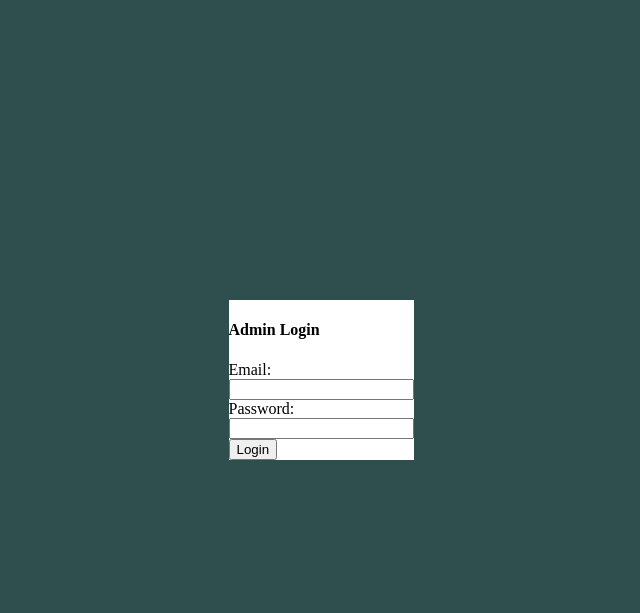
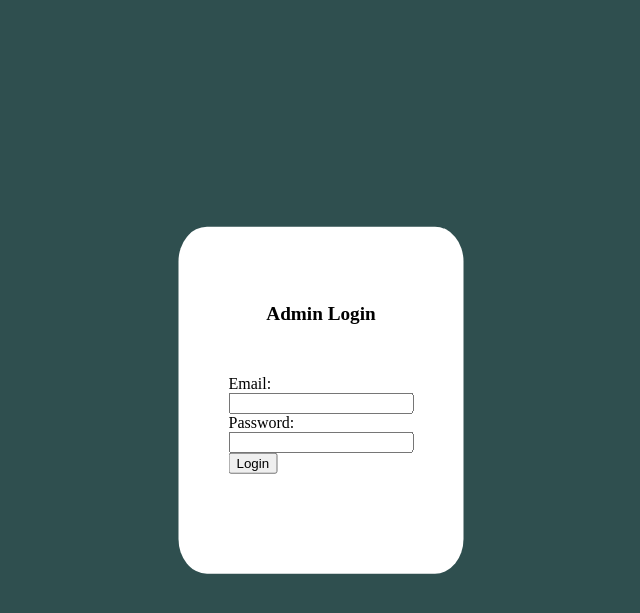
Before and after one commit to Chrisprod06/GymWebEngineering, a PHP site: page /adminModule/loginAdmin.html in a window 1280 px wide. Shown: the top 613 px of the page, without its empty margins (319-959 px from the left). Run offline with PHP 8.4, Linux system fonts and the light colour scheme.

Commit message:
added some more shit

```diff
--- a/adminModule/loginAdmin.html
+++ b/adminModule/loginAdmin.html
@@ -10,9 +10,8 @@
     <body>
 
         <!--Login Form-->
-       <div class="login-parentContainer">
-           <div class="login-childContainer">
-            <h4>Admin Login</h4>
+       <div class="credentials-Container">
+            <h4 class="form-header ">Admin Login</h4>
             <form action="#">
                 <label for="email">Email:</label><br>
                 <input type="email" name="email" id="email"><br>
@@ -20,8 +19,6 @@
                 <input type="password" name="pass" id="pass"><br>
                 <input type="button" value="Login">
             </form>
-           </div>
-
        </div>
 
 
--- a/style.css
+++ b/style.css
@@ -67,17 +67,18 @@ hr.border{
 }
 
 /*Login and register form*/
-.login-parentContainer{
-
-  display:table;
-  height:100%;
-  margin: 300px auto;
-  vertical-align: middle;
+.form-header{
+  text-align: center;
+  font-size: larger;
+  margin-bottom: 50px;
+}
+.credentials-Container{
+  position: absolute;
+  top: 50%;
+  left: 50%;
+  transform: translate(-50%,-50%);
+  padding: 50px 50px 100px 50px;
+  background: white;
+  border-radius: 10%;
 
 }
-.login-childContainer{
-
-  background: white;
-  display:table-cell;
-  vertical-align:middle;
-}
```
